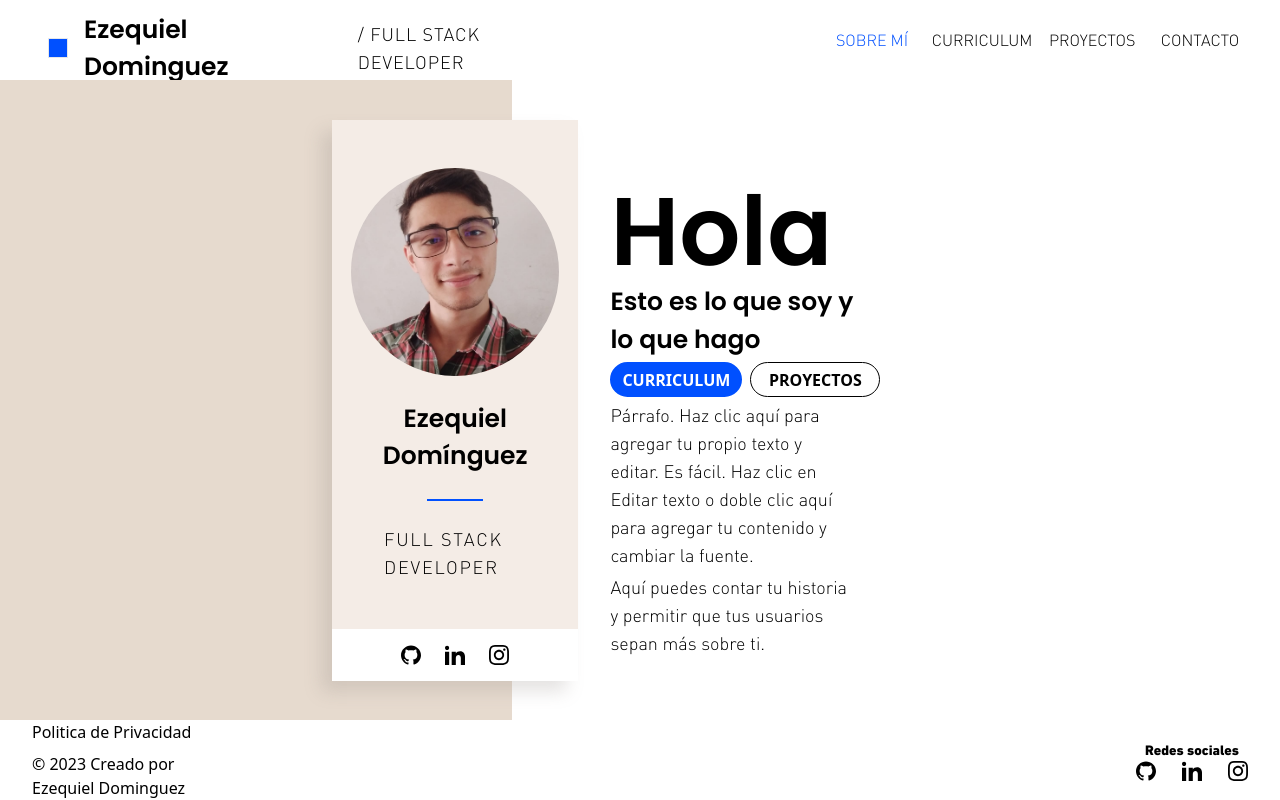
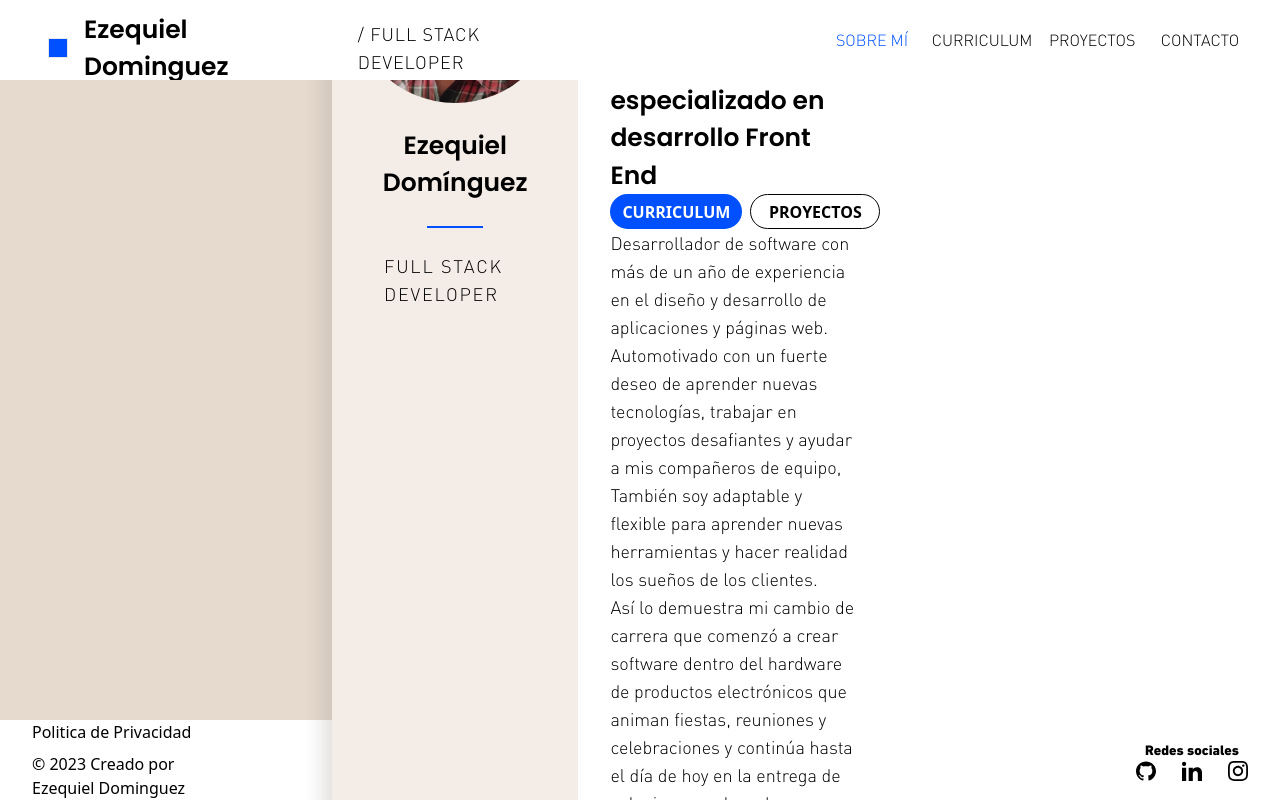
Before and after one commit to Cocahuana/portfolio_nextjs, a Next.js app: page / in a window 1280 px wide. Built offline with nearby package versions, Linux system fonts and the light colour scheme.

Commit message:
Feat: add real content in HomePage view

```diff
--- a/src/components/templates/HomePage/HomePage.tsx
+++ b/src/components/templates/HomePage/HomePage.tsx
@@ -23,19 +23,36 @@ function HomePage() {
 									<h2 className='text-[40px] lg:text-8xl'>
 										Hola
 									</h2>
-									<h3>Esto es lo que soy y lo que hago</h3>
+									<h3>
+										Soy Full Stack Developer especializado
+										en desarrollo Front End
+									</h3>
 									{CTAs}
 									<p className='text-base lg:text-lg'>
-										Párrafo. Haz clic aquí para agregar tu
-										propio texto y editar. Es fácil. Haz
-										clic en Editar texto o doble clic aquí
-										para agregar tu contenido y cambiar la
-										fuente.
+										Desarrollador de software con más de un
+										año de experiencia en el diseño y
+										desarrollo de aplicaciones y páginas
+										web.
 									</p>
 									<p className='text-base lg:text-lg'>
-										Aquí puedes contar tu historia y
-										permitir que tus usuarios sepan más
-										sobre ti.
+										Automotivado con un fuerte deseo de
+										aprender nuevas tecnologías, trabajar en
+										proyectos desafiantes y ayudar a mis
+										compañeros de equipo, También soy
+										adaptable y flexible para aprender
+										nuevas herramientas y hacer realidad los
+										sueños de los clientes.
+									</p>
+									<p className='text-base lg:text-lg'>
+										Así lo demuestra mi cambio de carrera
+										que comenzó a crear software dentro del
+										hardware de productos electrónicos que
+										animan fiestas, reuniones y
+										celebraciones y continúa hasta el día de
+										hoy en la entrega de soluciones en la
+										web que van desde la interacción con el
+										usuario hasta el almacenamiento en bases
+										de datos.
 									</p>
 								</div>
 							</div>
```
